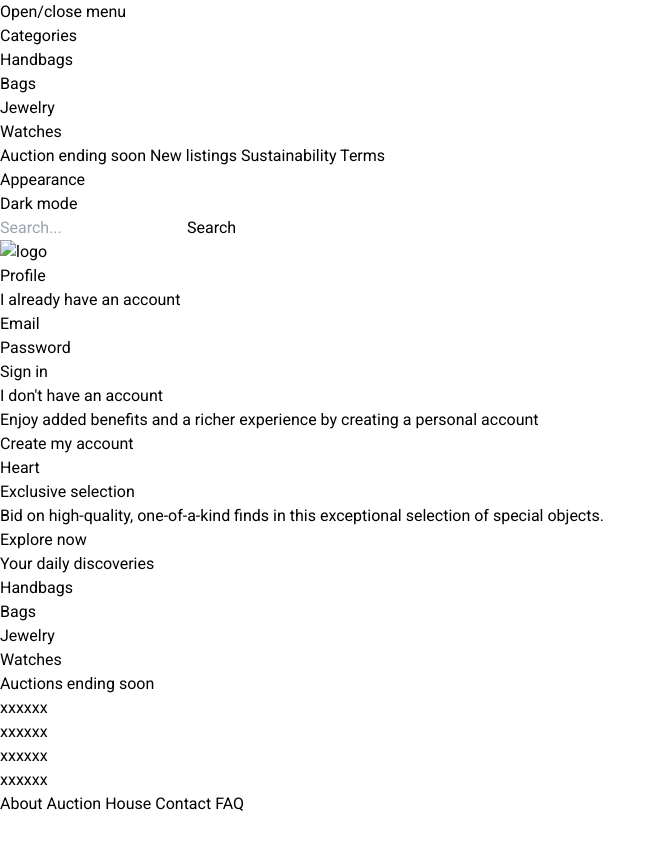
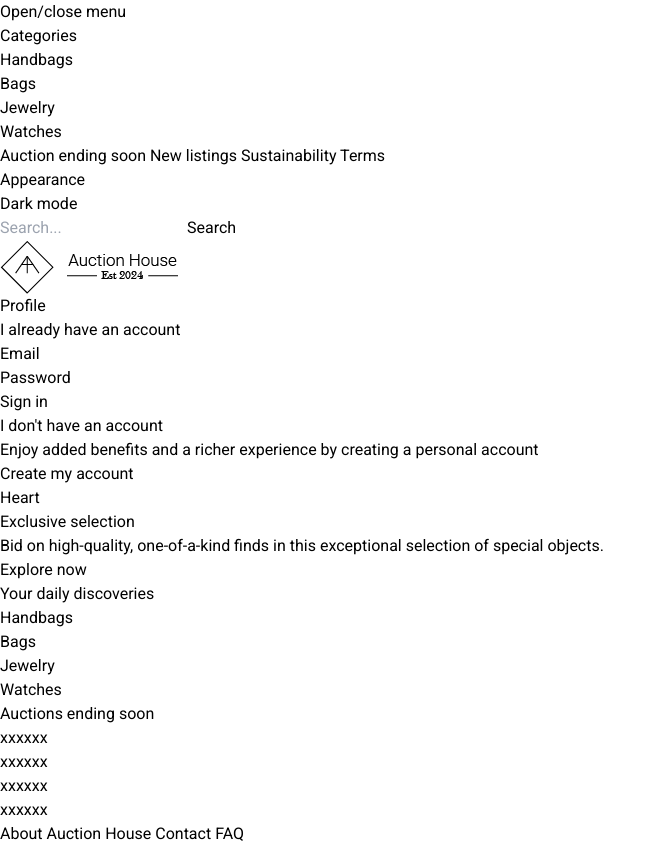
Before and after one commit to maddipaddi/FED2-semester-project-2, a website built with Vite: page index.html in a window 1280 px wide. Shown: the whole page, without its empty margins (0-666 px from the left). Before the commit the page ends 816 px from the top, so only its background shows below. Built offline with nearby package versions, Linux system fonts and the light colour scheme; a web font is replaced by a local one.

Commit message:
style: add logo

```diff
--- a/index.html
+++ b/index.html
@@ -39,7 +39,7 @@
           <button type="submit">Search</button>
         </form>
         <a href="/">
-          <img id="logo" src="" alt="logo" />
+          <img id="logo" src="/assets/AH-logo-light.png" alt="logo" />
         </a>
         <button>Profile</button>
         <div>
```
